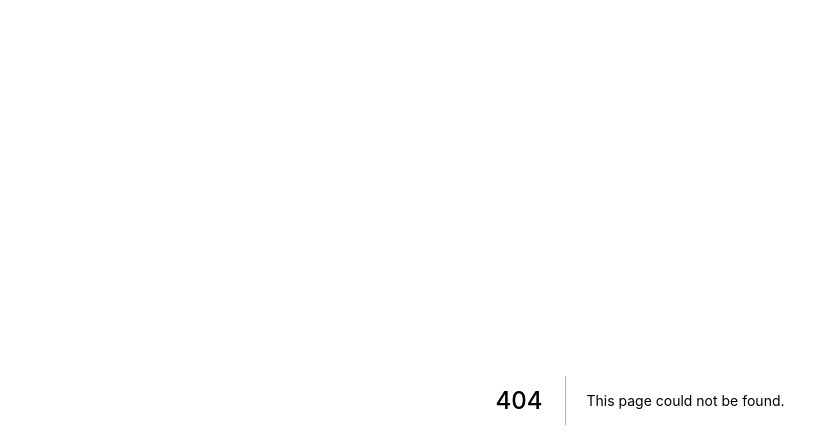
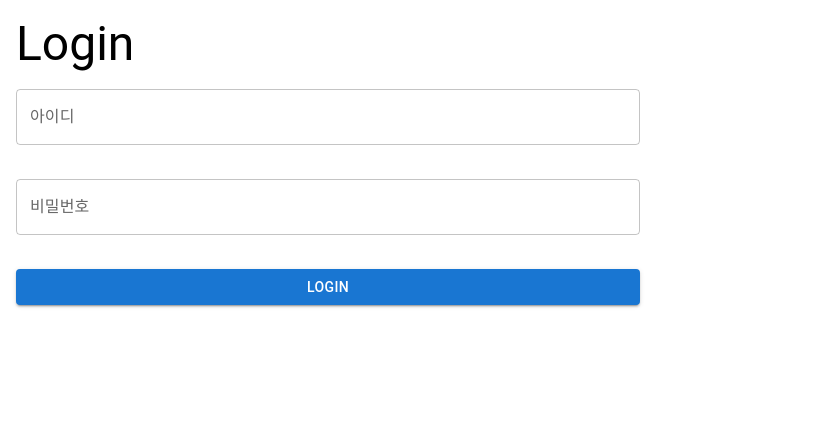
Before and after one commit to 4kimball/nextjs-playground, a Next.js app: page /authentication/login in a window 1280 px wide. Before the commit this address had no page. Shown: the top 448 px of the page, without its empty margins (0-832 px from the left). Built offline with nearby package versions, Linux system fonts and the light colour scheme.

Commit message:
add login

```diff
--- a/apis/authentication/index.ts
+++ b/apis/authentication/index.ts
@@ -1,11 +1,24 @@
 import axios from "axios";
 
-const BASE_URL = "http://127.0.0.1:8000/api/v1/accounts/";
+const BASE_URL = "http://127.0.0.1:8000/api/v1/";
 
-export const signup = async (credentials: Credentials) => {
+type LoginInfo = {
+  username: string;
+  password: string;
+};
+
+export const signup = async (credentials: SignupInfo) => {
   const response = await axios
-    .post(BASE_URL + "signup/", credentials)
+    .post(BASE_URL + "accounts/signup/", credentials)
     .then((res) => {
       console.log(res);
     });
 };
+
+export const login = async (credentials: LoginInfo) => {
+  const response = await axios
+    .post(BASE_URL + "token/", credentials)
+    .then((res) => {
+      console.log(res);
+    });
+};
--- a/package.json
+++ b/package.json
@@ -9,12 +9,16 @@
     "lint": "next lint"
   },
   "dependencies": {
+    "@emotion/react": "^11.9.0",
+    "@emotion/styled": "^11.8.1",
+    "@mui/material": "^5.7.0",
     "@reduxjs/toolkit": "^1.8.1",
     "axios": "^0.27.2",
     "next": "^12.1.0",
     "react": "^17.0.2",
     "react-dom": "^17.0.2",
-    "react-redux": "^8.0.1"
+    "react-redux": "^8.0.1",
+    "swr": "^1.3.0"
   },
   "devDependencies": {
     "@types/node": "17.0.18",
--- /dev/null
+++ b/pages/authentication/login.tsx
@@ -0,0 +1,64 @@
+import type { NextPage } from "next";
+import { useState } from "react";
+import Box from "@mui/material/Box";
+import TextField from "@mui/material/TextField";
+import Typography from "@mui/material/Typography";
+import Button from "@mui/material/Button";
+
+import { login } from "../../apis/authentication";
+const Login: NextPage = () => {
+  const [username, setUserName] = useState<string>("");
+  const [password, setPassword] = useState<string>("");
+
+  const handleChangeUserName = (newValue: string) => {
+    setUserName(newValue);
+  };
+
+  const handleChangePassword = (newValue: string) => {
+    setPassword(newValue);
+  };
+
+  const handleClickLogin = () => {
+    const credentials = {
+      username,
+      password,
+    };
+    login(credentials);
+  };
+  return (
+    <Box
+      sx={{
+        padding: 2,
+      }}
+    >
+      <Typography variant="h3">Login</Typography>
+      <Box
+        sx={{
+          width: "50%",
+          height: "250px",
+          display: "flex",
+          flexDirection: "column",
+          justifyContent: "space-around",
+        }}
+      >
+        <TextField
+          label="아이디"
+          color="primary"
+          value={username}
+          onChange={(e) => handleChangeUserName(e.target.value)}
+        />
+        <TextField
+          label="비밀번호"
+          color="primary"
+          value={password}
+          onChange={(e) => handleChangePassword(e.target.value)}
+        />
+        <Button variant="contained" onClick={handleClickLogin}>
+          Login
+        </Button>
+      </Box>
+    </Box>
+  );
+};
+
+export default Login;
--- a/pages/authentication/signup.tsx
+++ b/pages/authentication/signup.tsx
@@ -22,9 +22,11 @@ const Signup: NextPage = () => {
 
   return (
     <div>
+      <h2>Signup</h2>
       <form onSubmit={handleSubmit}>
         <input
           type="text"
+          placeholder="아이디"
           value={username}
           onChange={(e) => {
             setUserName(e.target.value);
@@ -32,11 +34,13 @@ const Signup: NextPage = () => {
         />
         <input
           type="password"
+          placeholder="비밀번호"
           value={password}
           onChange={(e) => setPassword(e.target.value)}
         />
         <input
           type="password"
+          placeholder="비밀번호 확인"
           value={passwordConfirmation}
           onChange={(e) => setPasswordConfirmation(e.target.value)}
         />
--- a/pages/index.tsx
+++ b/pages/index.tsx
@@ -1,10 +1,14 @@
 import type { NextPage } from "next";
+import Link from "next/link";
 import styles from "../styles/Home.module.css";
 
 const Home: NextPage = () => {
   return (
     <div className={styles.container}>
-      <h1>home page</h1>
+      <h2>Home</h2>
+      <Link href="/authentication/signup">
+        <a>Signup</a>
+      </Link>
     </div>
   );
 };
--- a/types/index.d.ts
+++ b/types/index.d.ts
@@ -1,6 +1,9 @@
-interface Credentials {
+interface LoginInfo {
   username: string;
   password: string;
+}
+
+interface SignupInfo extends LoginInfo {
   passwordConfirmation: string;
   sns_id: string;
   sns_type: string;
```
Also changed, not shown: 1 other file (tests, documents, lock files or other folders).
